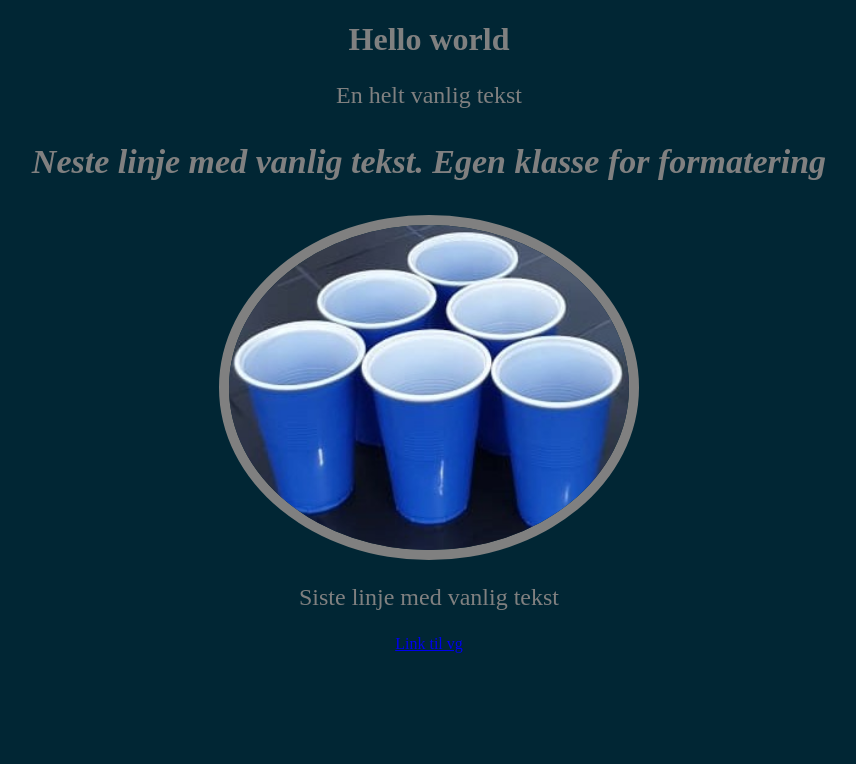
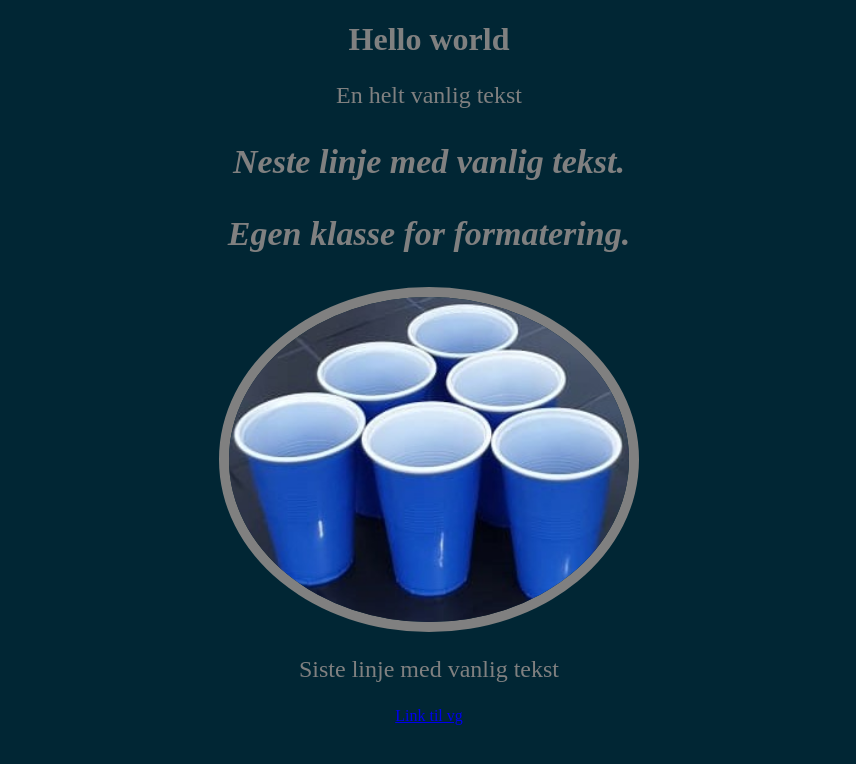
Before and after one commit to jon-77/Testside-21.03.2020, a plain HTML site: page index.html in a window 1280 px wide. Shown: the whole page, without its empty margins (211-1067 px from the left). Drawn offline with Linux system fonts and the light colour scheme.

Commit message:
Update index.html

```diff
--- a/index.html
+++ b/index.html
@@ -8,7 +8,8 @@
   <body>
     <h1>Hello world</h1>
     <p>En helt vanlig tekst</p>
-    <p class="sitat">Neste linje med vanlig tekst. Egen klasse for formatering</p>
+    <p class="sitat">Neste linje med vanlig tekst.</p>
+    <p class="sitat">Egen klasse for formatering.</p>
 
   <img src="Bilder/Solocup.jpg" alt="Bilder av solocup">
 
```
